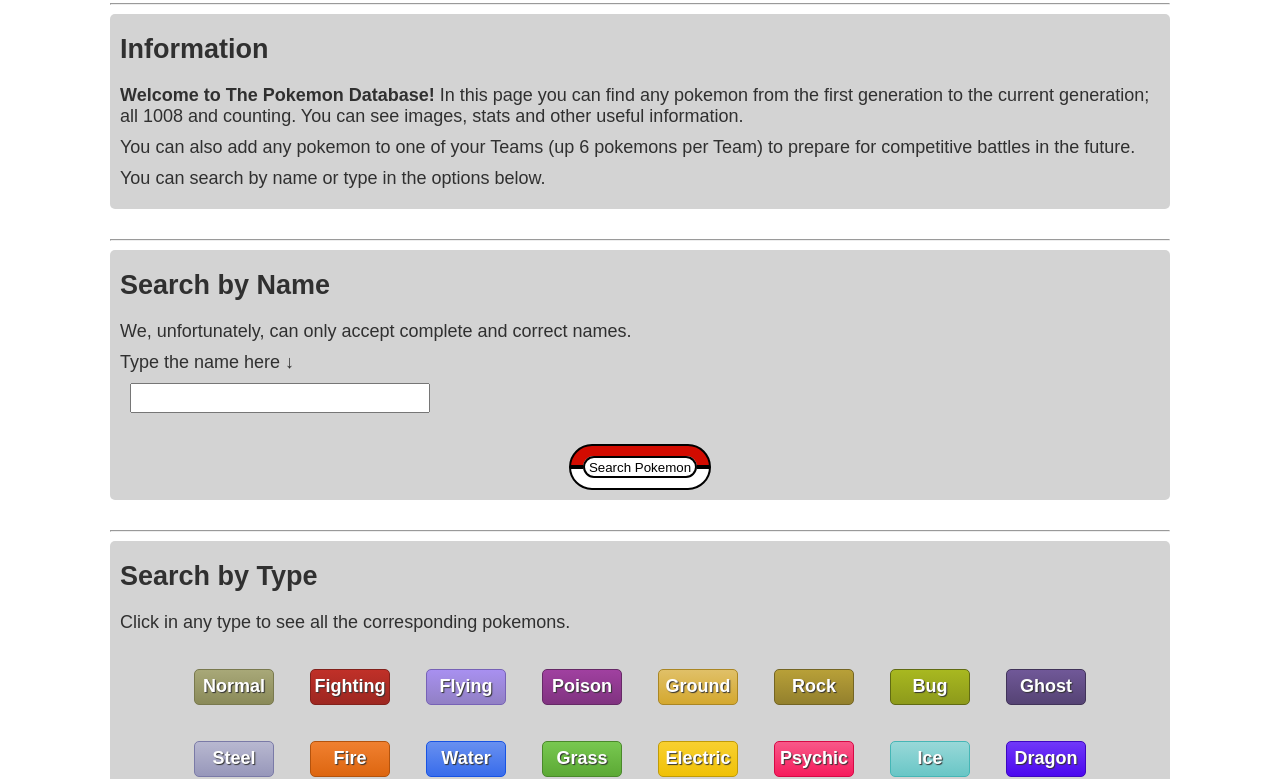
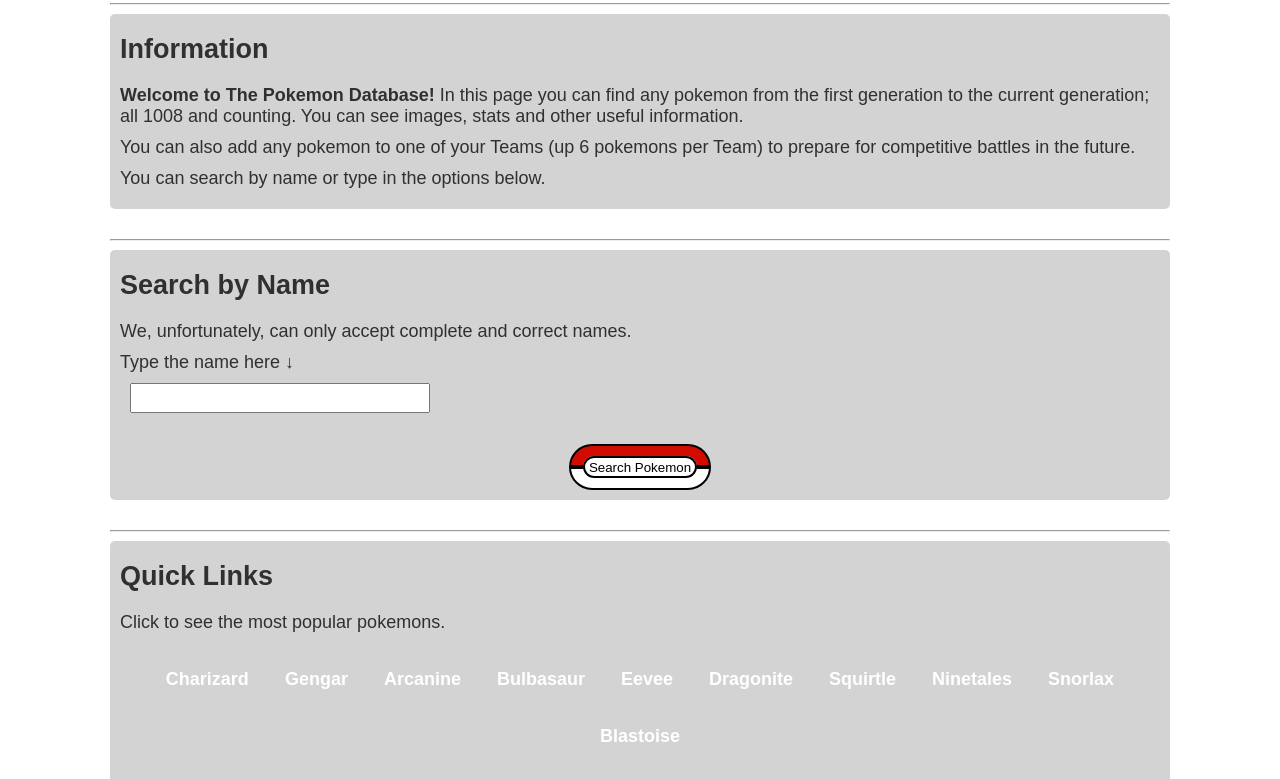
Before and after one commit to Oculto15/Pokemon, a website built with Vite: page src/index.html in a window 1280 px wide. Shown: the part 178-957 px from the top of the page. Built offline with nearby package versions, Linux system fonts and the light colour scheme; some packages are replaced by stand-ins of ours; a web font is replaced by a local one.

Commit message:
Quick Links to popular pokemons

```diff
--- a/src/index.html
+++ b/src/index.html
@@ -40,8 +40,42 @@
         </section><br>
         <hr>
         <section class="poke-types">
+            <h2>Quick Links</h2>
+            <p>Click to see the most popular pokemons.</p>
+            <ul class="poke-grid">
+                <li>
+                    <a href="pokedetails/index.html?pokemon=6" class="charizard">Charizard</a>
+                </li>
+                <li>
+                    <a href="pokedetails/index.html?pokemon=94">Gengar</a>
+                </li>
+                <li>
+                    <a href="pokedetails/index.html?pokemon=59">Arcanine</a>
+                </li>
+                <li>
+                    <a href="pokedetails/index.html?pokemon=1">Bulbasaur</a>
+                </li>
+                <li>
+                    <a href="pokedetails/index.html?pokemon=133">Eevee</a>
+                </li>
+                <li>
+                    <a href="pokedetails/index.html?pokemon=149">Dragonite</a>
+                </li>
+                <li>
+                    <a href="pokedetails/index.html?pokemon=7">Squirtle</a>
+                </li>
+                <li>
+                    <a href="pokedetails/index.html?pokemon=38">Ninetales</a>
+                </li>
+                <li>
+                    <a href="pokedetails/index.html?pokemon=143">Snorlax</a>
+                </li>
+                <li>
+                    <a href="pokedetails/index.html?pokemon=9">Blastoise</a>
+                </li>
+            </ul>
             <h2>Search by Type</h2>
-            <p>Click in any type to see all the corresponding pokemons.</p>
+            <p>Click any type to see all the corresponding pokemons.</p>
             <ul class="poke-grid">
                 <li>
                     <a href="pokelist/index.html?type=normal" class="Type normal">Normal</a>
```
